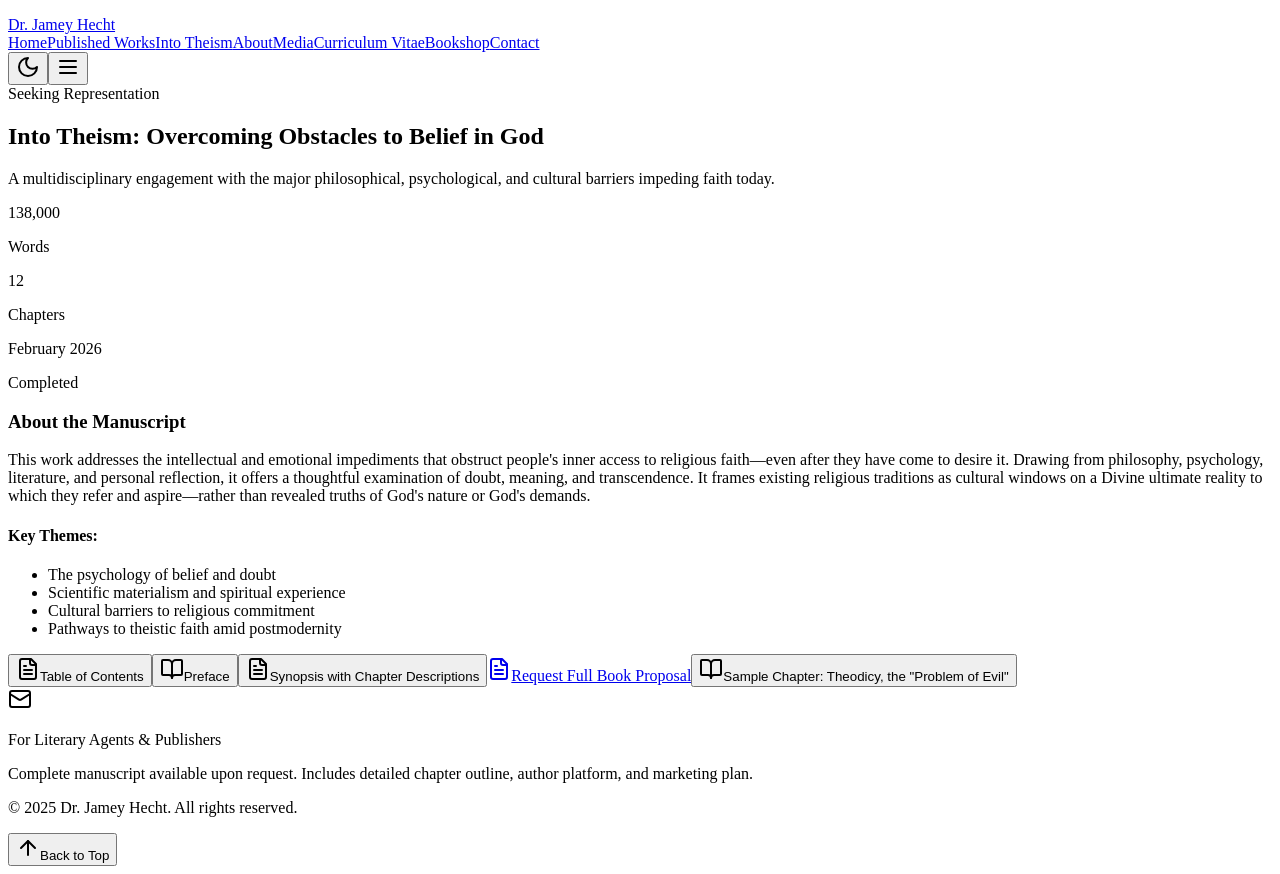
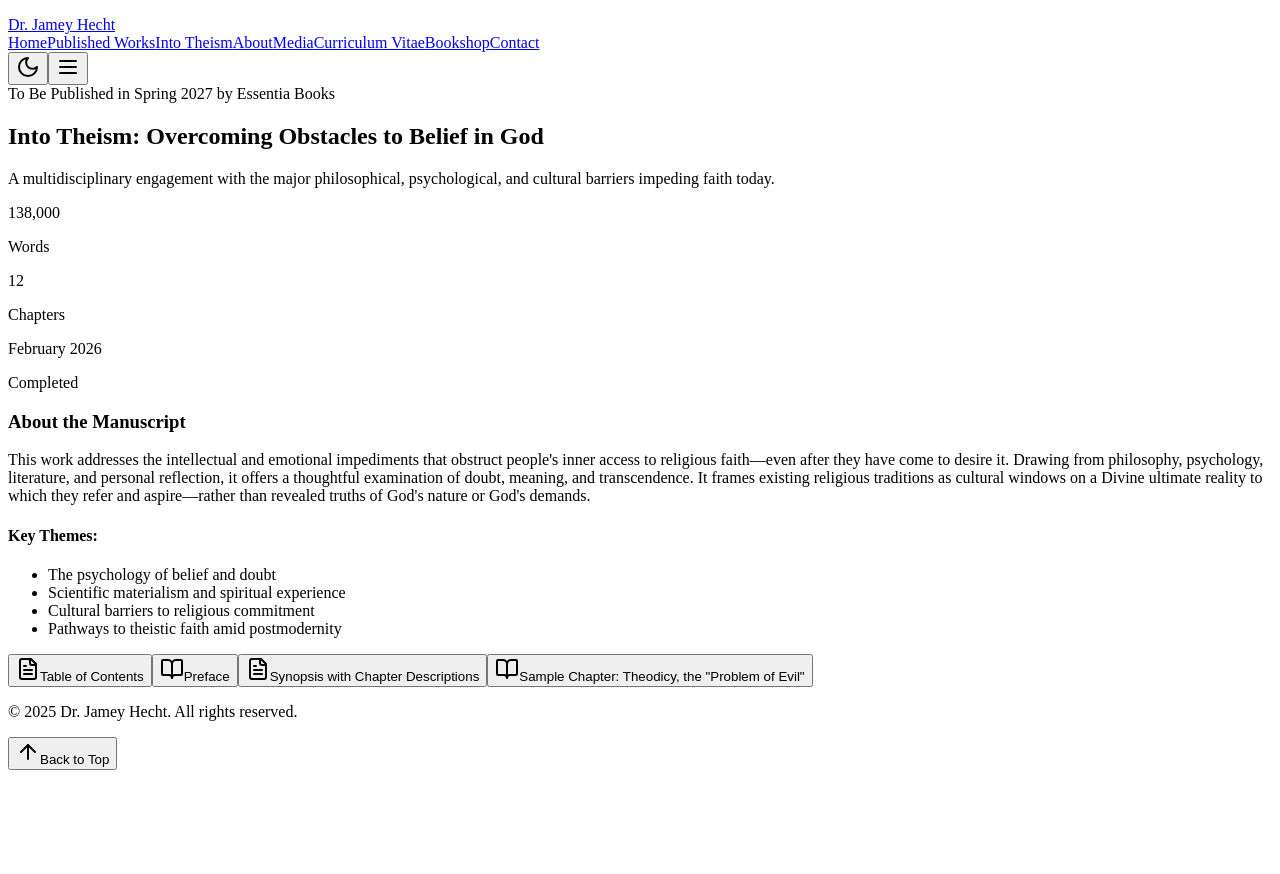
Before and after one commit to jameyhecht-collab/jameyhechtauthor-site, a React (Vite) app in the folder client/: page /into-theism in a window 1280 px wide. After the commit the page ends 800 px from the top, so only its background shows below. Built offline with nearby package versions, Linux system fonts and the light colour scheme.

Commit message:
Update Into Theism publication status

```diff
--- a/client/src/components/ManuscriptShowcase.tsx
+++ b/client/src/components/ManuscriptShowcase.tsx
@@ -1,8 +1,7 @@
 import { Button } from "@/components/ui/button";
 import { Card, CardContent, CardHeader } from "@/components/ui/card";
 import { Badge } from "@/components/ui/badge";
-import { BookOpen, FileText, Mail } from "lucide-react";
-import { Link } from "wouter";
+import { BookOpen, FileText } from "lucide-react";
 
 export default function ManuscriptShowcase() {
 
@@ -12,8 +11,8 @@ export default function ManuscriptShowcase() {
 
         {/* Section Header */}
         <div className="text-center space-y-4 mb-16">
-          <Badge variant="outline" className="mb-4">
-            Seeking Representation
+          <Badge variant="outline" className="mb-4 text-base">
+            To Be Published in Spring 2027 by Essentia Books
           </Badge>
           <h2 className="font-serif text-3xl sm:text-4xl font-bold text-foreground">
             Into Theism: Overcoming Obstacles to Belief in God
@@ -118,18 +117,6 @@ export default function ManuscriptShowcase() {
 
                 <Button
                   variant="outline"
-                  asChild
-                  className="hover-elevate active-elevate-2"
-                  data-testid="button-book-proposal"
-                >
-                  <Link href="/request-proposal">
-                    <FileText className="mr-2 h-4 w-4" />
-                    Request Full Book Proposal
-                  </Link>
-                </Button>
-
-                <Button
-                  variant="outline"
                   onClick={() => {
                     console.log("Viewing sample chapter: Theodicy");
                     window.open("/sample-chapter-into-theism.pdf", "_blank");
@@ -143,24 +130,6 @@ export default function ManuscriptShowcase() {
               </div>
             </div>
 
-            {/* Agent Contact Note */}
-            <Card className="bg-primary/5 border-primary/20">
-              <CardContent className="pt-6">
-                <div className="flex items-start space-x-3">
-                  <Mail className="h-5 w-5 text-primary mt-0.5" />
-                  <div className="space-y-1">
-                    <p className="text-sm font-medium text-foreground">
-                      For Literary Agents & Publishers
-                    </p>
-                    <p className="text-sm text-muted-foreground">
-                      Complete manuscript available upon request.
-                      Includes detailed chapter outline, author platform, and marketing plan.
-                    </p>
-                  </div>
-                </div>
-              </CardContent>
-            </Card>
-
           </div>
         </div>
       </div>
```
